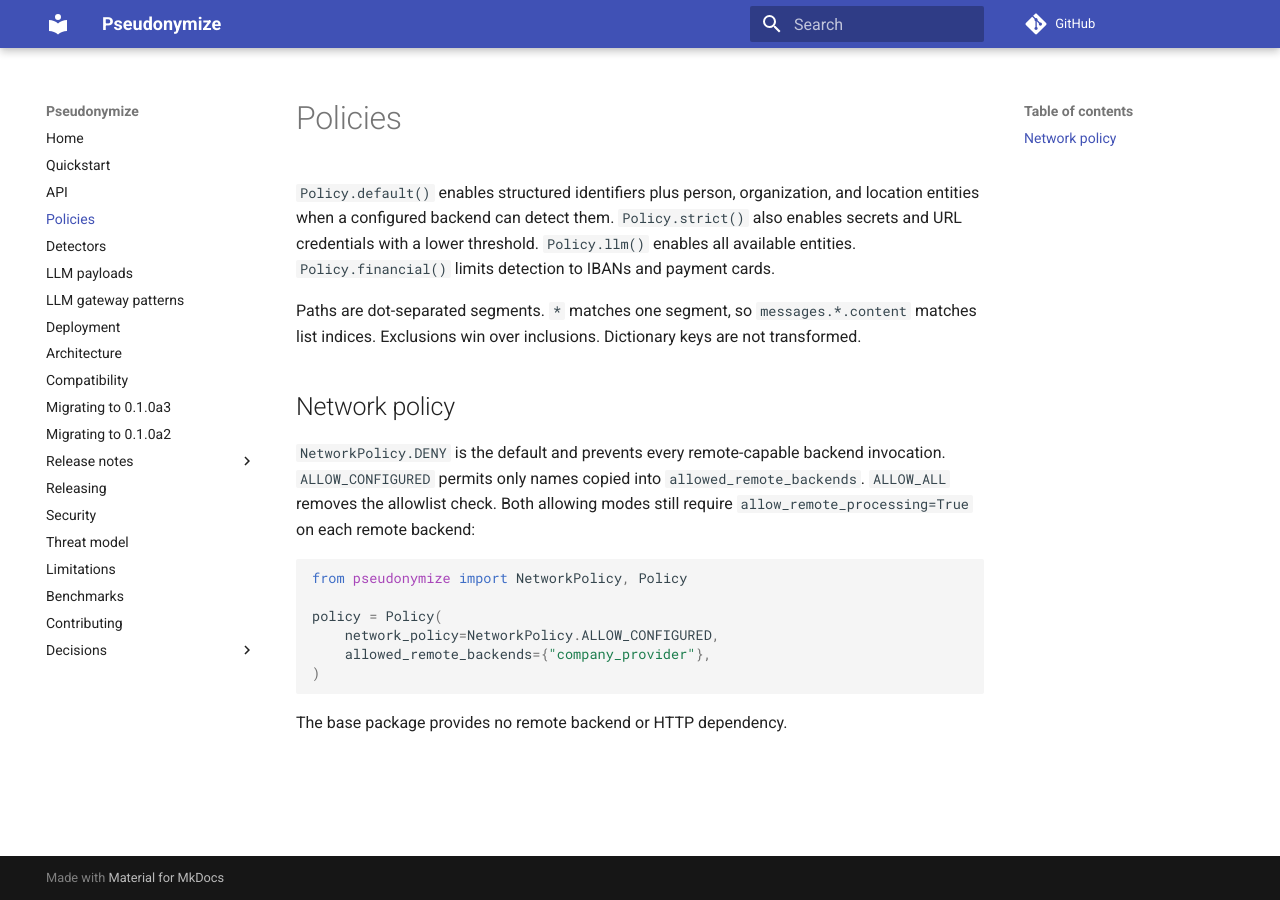
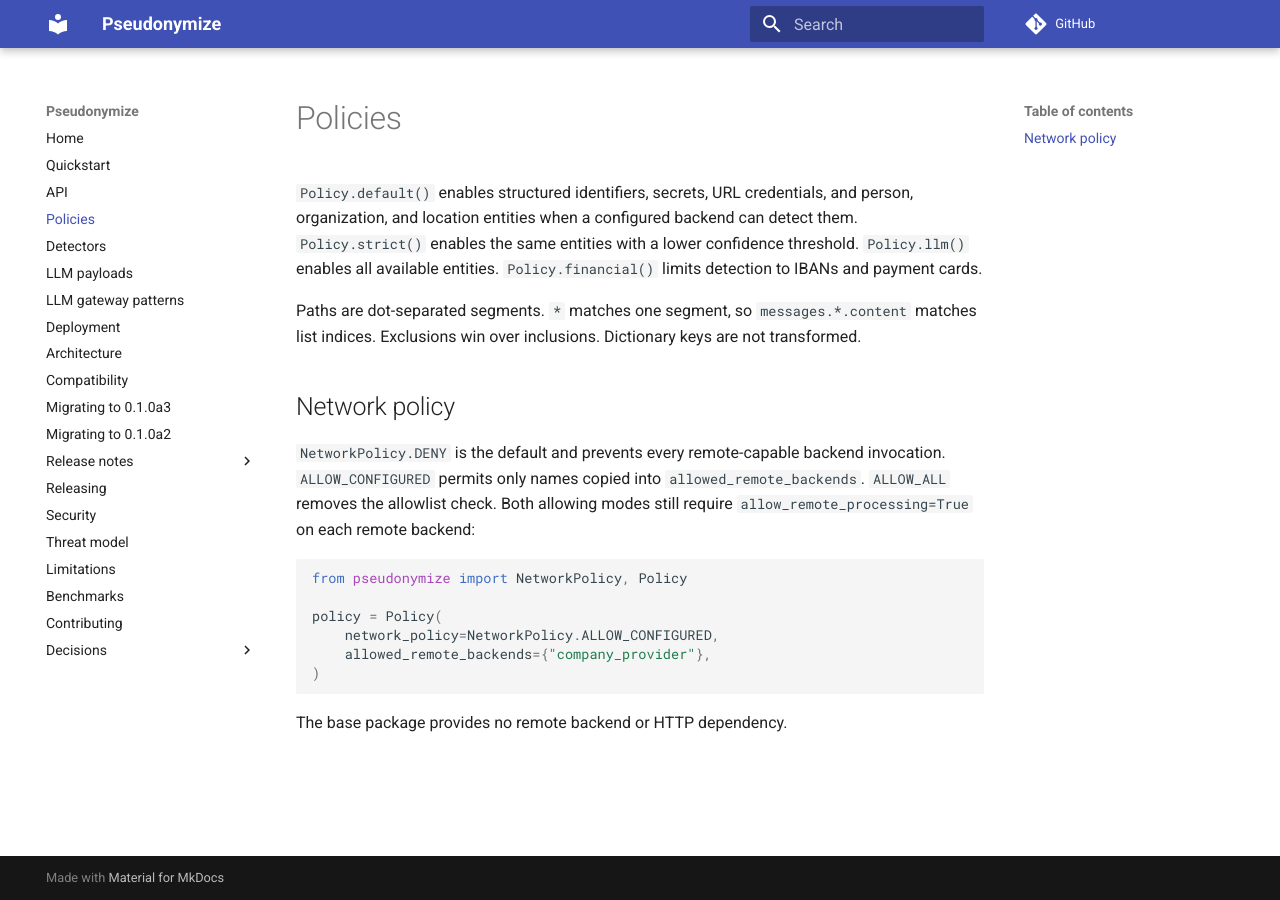
Before and after one commit to ma2za/pseudonymize, an MkDocs documentation site: the page built from docs/policies.md, in a window 1280 px wide. Built offline with MkDocs 1.6.1 and Material for MkDocs 9.7.7, drawn with Linux system fonts in a browser that asks for light colours; comment, search, counter and statistics services are not loaded.

Commit message:
fix(policy)!: include secrets and URL credentials in the default policy (#32)
## Summary

**This is a deliberate behavior-change proposal; feel free to reject if
the PII-only default is a firm design decision.**

`Policy.default()` excluded `URL_CREDENTIAL` and `SECRET`, so the
bundled secret and URL-credential detectors were silently inert unless
the caller opted into `Policy.strict()` or `Policy.llm()`. With default
settings:

- `pseudonymize('password: hunter2hunter2')` returned the text
unchanged;
- `https://alice:s3cret@host.example/path` passed the credential through
(modulo an accidental partial email match).

The README's capability table advertises "URL credentials, and common
secrets" as shipped structured detection, so a quickstart user
reasonably assumes the default covers them; a redaction tool should fail
closed. The behavior was documented (one line in `docs/policies.md`) and
pinned by a test, hence this PR is framed as a proposal rather than a
plain bug fix.

Changes:
- `Policy.default()` now includes `URL_CREDENTIAL` and `SECRET` (new
`_CREDENTIALS` group).
- Updated `docs/policies.md`, the pinned policy test, and the changelog
(with migration guidance for callers that relied on pass-through).

Trade-off considered: secret detection has false positives (`token =
...` style matches), which is why it may have been kept out of the
default. Counterpoint: a false positive costs a spurious placeholder, a
false negative leaks a credential; the asymmetry favors detection by
default.

Note: this PR and its five siblings each add an entry under
`[Unreleased]` in the changelog, so merging them one by one produces a
trivial one-hunk conflict there each time.

## Verification

- [x] Tests use synthetic data only
- [x] Ruff, mypy, and pytest pass (190 passed, coverage 99.56%; `mypy`
has 3 pre-existing errors on `main` in `onnx.py`, addressed in the
companion `fix/ml-extra-build` PR)
- [x] Documentation and changelog are updated when required
- [x] Security and privacy impact has been considered (strictly widens
default redaction coverage)
- [x] No compatibility shim was added for an alpha-only API without an
explicit roadmap reason
- [x] The base package remains dependency-free and network-denied by
default

🤖 Generated with [Claude Code](https://claude.com/claude-code)

Co-authored-by: Claude Fable 5 <noreply@anthropic.com>
Co-authored-by: Paolo Mazza <59370937+ma2za@users.noreply.github.com>

```diff
--- a/docs/policies.md
+++ b/docs/policies.md
@@ -1,9 +1,10 @@
 # Policies
 
-`Policy.default()` enables structured identifiers plus person, organization, and location entities
-when a configured backend can detect them. `Policy.strict()` also enables secrets and URL
-credentials with a lower threshold. `Policy.llm()` enables all available entities.
-`Policy.financial()` limits detection to IBANs and payment cards.
+`Policy.default()` enables structured identifiers, secrets, URL credentials, and person,
+organization, and location entities when a configured backend can detect them.
+`Policy.strict()` enables the same entities with a lower confidence threshold. `Policy.llm()`
+enables all available entities. `Policy.financial()` limits detection to IBANs and payment
+cards.
 
 Paths are dot-separated segments. `*` matches one segment, so `messages.*.content` matches list
 indices. Exclusions win over inclusions. Dictionary keys are not transformed.
```
Also changed, not shown: CHANGELOG.md (+4 -0 lines), 2 other files.
